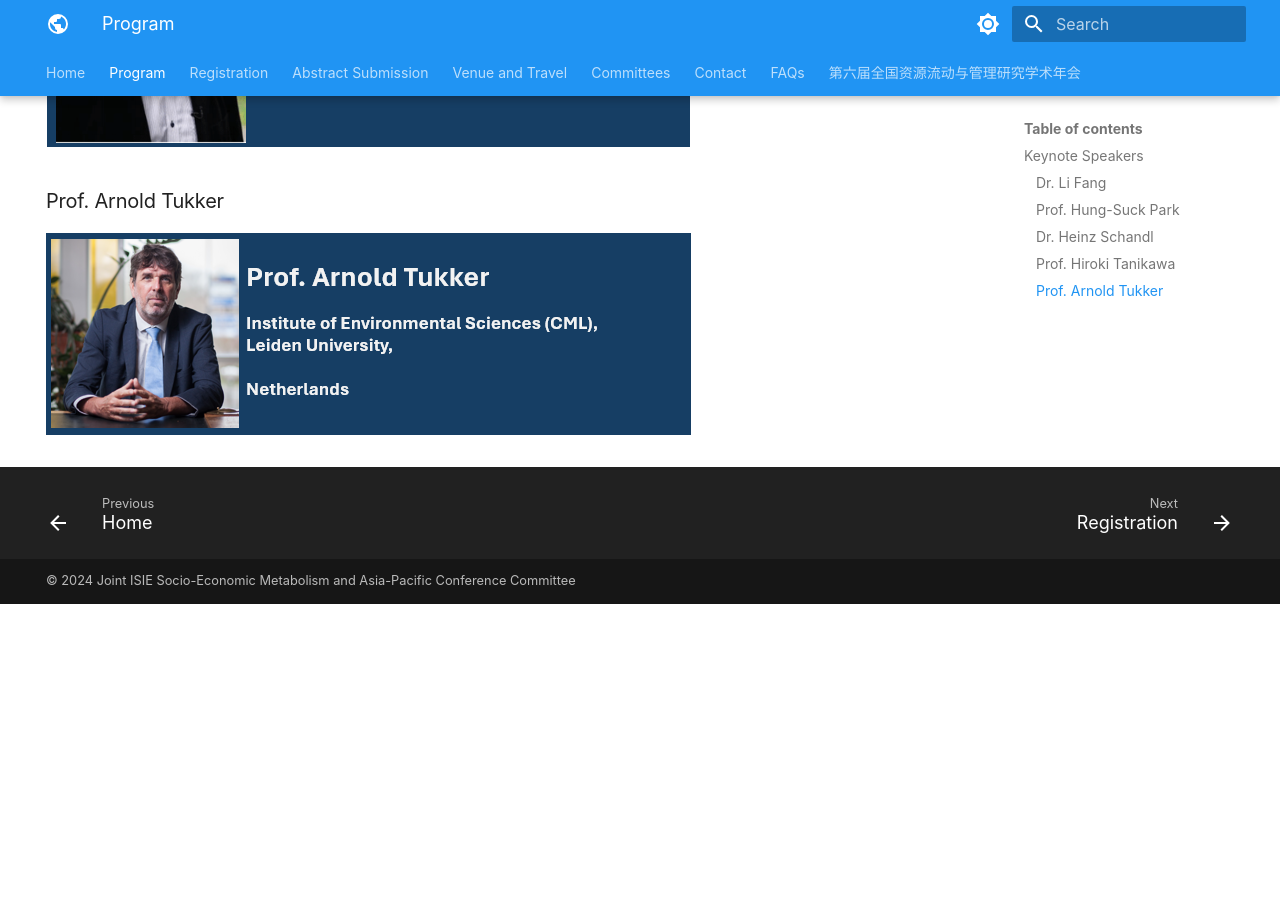
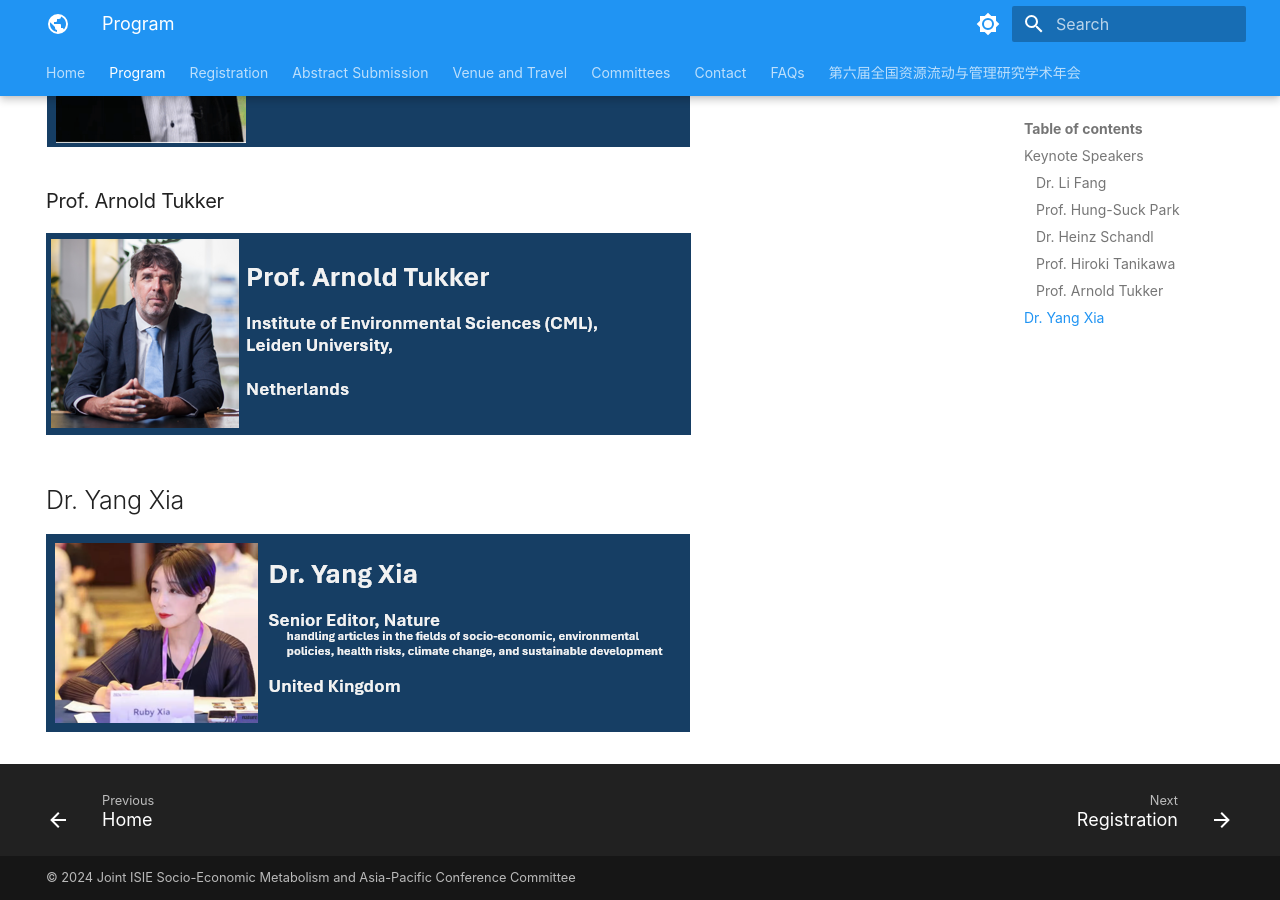
Before and after one commit to Admittedly-Goat/isiesem2024.net.github.io, an MkDocs documentation site: the page built from docs/Program/index.md, in a window 1280 px wide and 900 px high, scrolled down 2488 px. Built offline with MkDocs 1.6.1 and Material for MkDocs 9.7.7, drawn with Linux system fonts in a browser that asks for light colours; before the commit the page ends 3092 px from its top, so only the background shows below that.

Commit message:
update keynote speaker info

```diff
--- a/docs/Program/index.md
+++ b/docs/Program/index.md
@@ -30,3 +30,7 @@ The conference program is out now! The schedule during the conference is provide
 ### Prof. Arnold Tukker
 
 ![1721203673343](image/index/1721203673343.png)
+
+## Dr. Yang Xia
+
+![1723030651775](image/index/1723030651775.png)
```
Also changed, not shown: docs/Program/image/index/1723030651775.png (added).
